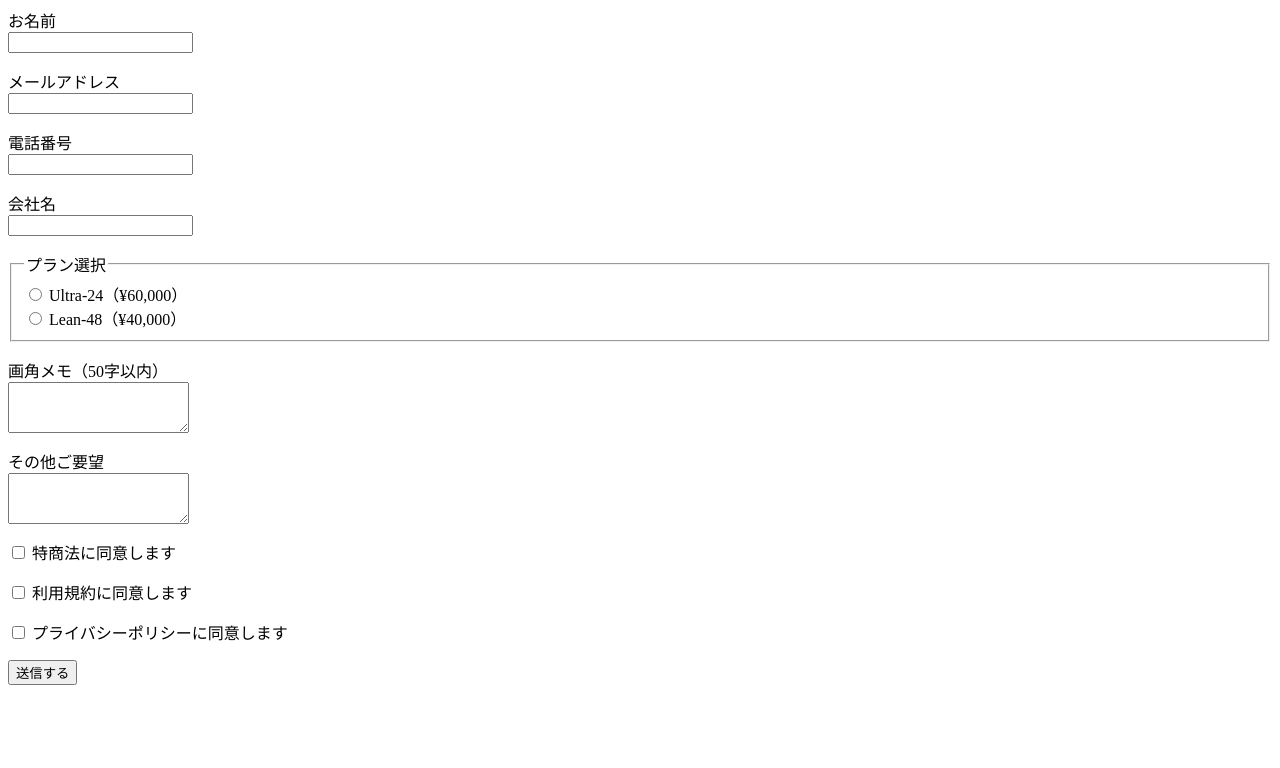
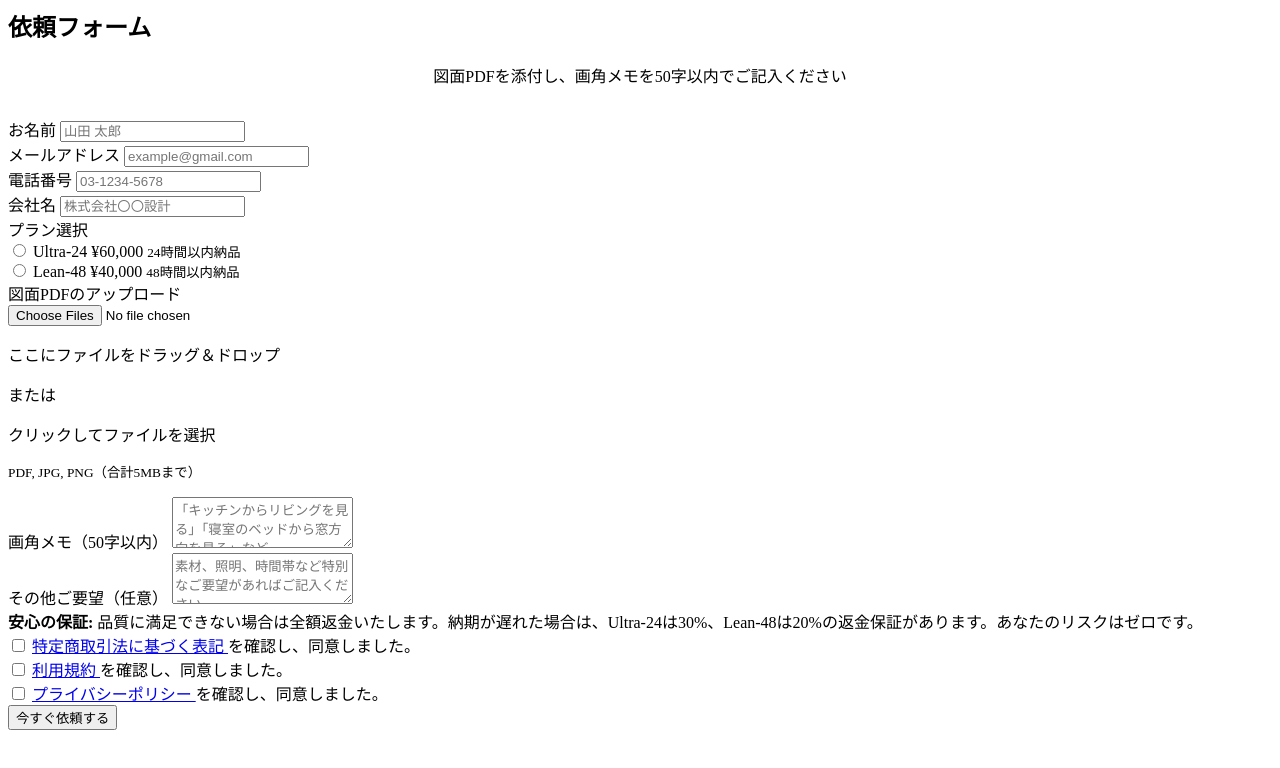
Before and after one commit to kosei-2025/expresscg, a plain HTML site: page index.html in a window 1280 px wide. Drawn offline with Linux system fonts and the light colour scheme.

Commit message:
Update index.html

```diff
--- a/index.html
+++ b/index.html
@@ -1,59 +1,126 @@
-<!-- Express CG フォーム（必須項目なし） -->
-<form action="https://formsubmit.co/expresscg@archi-prisma.co.jp" method="POST">
-  <!-- FormSubmit 固定 -->
-  <input type="hidden" name="_subject"      value="【ExpressCG】新しい依頼が届きました">
-  <input type="hidden" name="_captcha"      value="false">
-  <input type="hidden" name="_autoresponse" value="ご依頼ありがとうございます。Express CGです。内容を確認し、24時間以内に担当者よりご連絡いたします。">
-  <input type="hidden" name="_next"         value="https://www.archi-prisma.co.jp/thankyou">
-  <input type="text"   name="_honey"        style="display:none"><!-- Bot対策 -->
+  <!-- Order Form -->
+  <section id="order" class="order" data-aos="fade-up">
+    <h2>依頼フォーム</h2>
+    <p style="text-align:center;margin-bottom:30px;">図面PDFを添付し、画角メモを50字以内でご記入ください</p>
+    <div class="form-wrapper">
+      <!-- MODIFIED: Form tag for FormSubmit -->
+      <form id="orderForm" action="https://formsubmit.co/emwlgh39dell@gmail.com" method="POST" enctype="multipart/form-data">
+        <!-- FormSubmit 用カスタムフィールド -->
+        <input type="hidden" name="_subject" value="【ExpressCG】新しい依頼が届きました">
+        <!-- <input type="hidden" name="_template" value="box"> FormSubmitのデフォルトテンプレートを使用する場合や、特に指定がなければ不要 -->
+        <input type="hidden" name="_captcha" value="false"> <!-- reCAPTCHAを無効にする場合。有効にするならこの行を削除または value="true" にする -->
+        <input type="hidden" name="_autoresponse" value="ご依頼ありがとうございます。Express CGです。内容を確認し、24時間以内に担当者よりご連絡いたします。">
+        <input type="hidden" name="_next" value="https://www.archi-prisma.co.jp/thankyou">
+        <div class="form-row">
+          <div class="form-col">
+            <label for="name">お名前</label>
+            <!-- FormSubmitではname属性がメールのラベルになるので、日本語でもOK -->
+            <input type="text" id="name" name="お名前" placeholder="山田 太郎">
+          </div>
+          <div class="form-col">
+            <label for="email">メールアドレス</label>
+            <!-- FormSubmitの自動返信のため、name="email" とすることが推奨される -->
+            <input type="email" id="email" name="email" placeholder="example@gmail.com">
+          </div>
+        </div>
 
-  <!-- 入力欄（必須マークなし） -->
-  <p>
-    <label>お名前<br>
-      <input type="text" name="お名前">
-    </label>
-  </p>
+        <div class="form-row">
+          <div class="form-col">
+            <label for="phone">電話番号</label>
+            <input type="tel" id="phone" name="電話番号" placeholder="03-1234-5678">
+          </div>
+          <div class="form-col">
+            <label for="company">会社名</label>
+            <input type="text" id="company" name="会社名" placeholder="株式会社〇〇設計">
+          </div>
+        </div>
 
-  <p>
-    <label>メールアドレス<br>
-      <input type="email" name="email">
-    </label>
-  </p>
+        <div class="form-group">
+          <label>プラン選択</label>
+          <div class="radio-group">
+            <div class="radio-option">
+              <!-- ラジオボタンのname属性は共通にする -->
+              <input type="radio" id="plan-ultra" name="プラン" value="Ultra-24" class="radio-input">
+              <label for="plan-ultra" class="radio-label">
+                Ultra-24
+                <span class="radio-price">¥60,000</span>
+                <small>24時間以内納品</small>
+              </label>
+            </div>
+            <div class="radio-option">
+              <input type="radio" id="plan-lean" name="プラン" value="Lean-48" class="radio-input">
+              <label for="plan-lean" class="radio-label">
+                Lean-48
+                <span class="radio-price">¥40,000</span>
+                <small>48時間以内納品</small>
+              </label>
+            </div>
+          </div>
+        </div>
 
-  <p>
-    <label>電話番号<br>
-      <input type="tel" name="電話番号">
-    </label>
-  </p>
+        <div class="form-group">
+          <label for="files">図面PDFのアップロード</label>
+          <div class="file-upload">
+            <!-- name属性を "図面PDF" または "attachment" などFormSubmitが認識しやすいものに -->
+            <!-- multiple を許可する場合は name="files[]" のようにする場合もあるが、FormSubmitの仕様を確認 -->
+            <input type="file" id="files" name="図面PDF" multiple accept=".pdf,.jpg,.jpeg,.png">
+            <div class="upload-icon"><i class="fas fa-cloud-upload-alt"></i></div>
+            <div class="upload-text">
+              <p class="primary">ここにファイルをドラッグ＆ドロップ</p>
+              <p>または</p>
+              <p>クリックしてファイルを選択</p>
+              <p><small>PDF, JPG, PNG（合計5MBまで）</small></p> <!-- MODIFIED: ファイルサイズ制限を明記 -->
+            </div>
+          </div>
+        </div>
 
-  <p>
-    <label>会社名<br>
-      <input type="text" name="会社名">
-    </label>
-  </p>
+        <div class="form-group">
+          <label for="memo">画角メモ（50字以内）</label>
+          <textarea id="memo" name="画角メモ" rows="3" maxlength="50" placeholder="「キッチンからリビングを見る」「寝室のベッドから窓方向を見る」など"></textarea>
+        </div>
 
-  <fieldset>
-    <legend>プラン選択</legend>
-    <label><input type="radio" name="プラン" value="Ultra-24"> Ultra-24（¥60,000）</label><br>
-    <label><input type="radio" name="プラン" value="Lean-48">  Lean-48（¥40,000）</label>
-  </fieldset>
+        <div class="form-group">
+          <label for="notes">その他ご要望（任意）</label>
+          <textarea id="notes" name="その他ご要望" rows="3" placeholder="素材、照明、時間帯など特別なご要望があればご記入ください"></textarea>
+        </div>
 
-  <p>
-    <label>画角メモ（50字以内）<br>
-      <textarea name="画角メモ" rows="3" maxlength="50"></textarea>
-    </label>
-  </p>
+        <div class="form-guarantee">
+          <div class="guarantee-icon"><i class="fas fa-shield-alt"></i></div>
+          <div class="guarantee-text">
+            <strong>安心の保証:</strong> 品質に満足できない場合は全額返金いたします。納期が遅れた場合は、Ultra-24は30%、Lean-48は20%の返金保証があります。あなたのリスクはゼロです。
+          </div>
+        </div>
+<!-- ▼ 3つの同意チェックボックスを追加 BEGIN -->
+<!-- ▼チェックボックス３行 BEGIN -->
+<div class="agreement-row">
+  <!-- FormSubmitに送信するため、name属性は FormSubmit 側で認識されるようにする (例: "同意_特商法") -->
+  <input type="checkbox" name="同意_特商法" value="はい">
+  <span>
+    <a href="https://www.archi-prisma.co.jp/tokushoho" target="_blank" rel="noopener">
+      特定商取引法に基づく表記
+    </a> を確認し、同意しました。
+  </span>
+</div>
 
-  <p>
-    <label>その他ご要望<br>
-      <textarea name="その他ご要望" rows="3"></textarea>
-    </label>
-  </p>
+<div class="agreement-row">
+  <input type="checkbox" name="同意_利用規約" value="はい">
+  <span>
+    <a href="https://www.archi-prisma.co.jp/terms" target="_blank" rel="noopener">
+      利用規約
+    </a> を確認し、同意しました。
+  </span>
+</div>
 
-  <!-- 同意チェックも任意に変更 -->
-  <p><label><input type="checkbox" name="同意_特商法" value="はい"> 特商法に同意します</label></p>
-  <p><label><input type="checkbox" name="同意_利用規約" value="はい"> 利用規約に同意します</label></p>
-  <p><label><input type="checkbox" name="同意_プライバシーポリシー" value="はい"> プライバシーポリシーに同意します</label></p>
-
-  <p><button type="submit">送信する</button></p>
-</form>
+<div class="agreement-row">
+  <input type="checkbox" name="同意_プライバシーポリシー" value="はい">
+  <span>
+    <a href="https://www.archi-prisma.co.jp/privacy" target="_blank" rel="noopener">
+      プライバシーポリシー
+    </a> を確認し、同意しました。
+  </span>
+</div>
+<!-- ▲チェックボックス３行 END -->
+        <button type="submit" class="submit-btn">今すぐ依頼する <i class="fas fa-arrow-right"></i></button>
+      </form>
+    </div>
+  </section>
```
